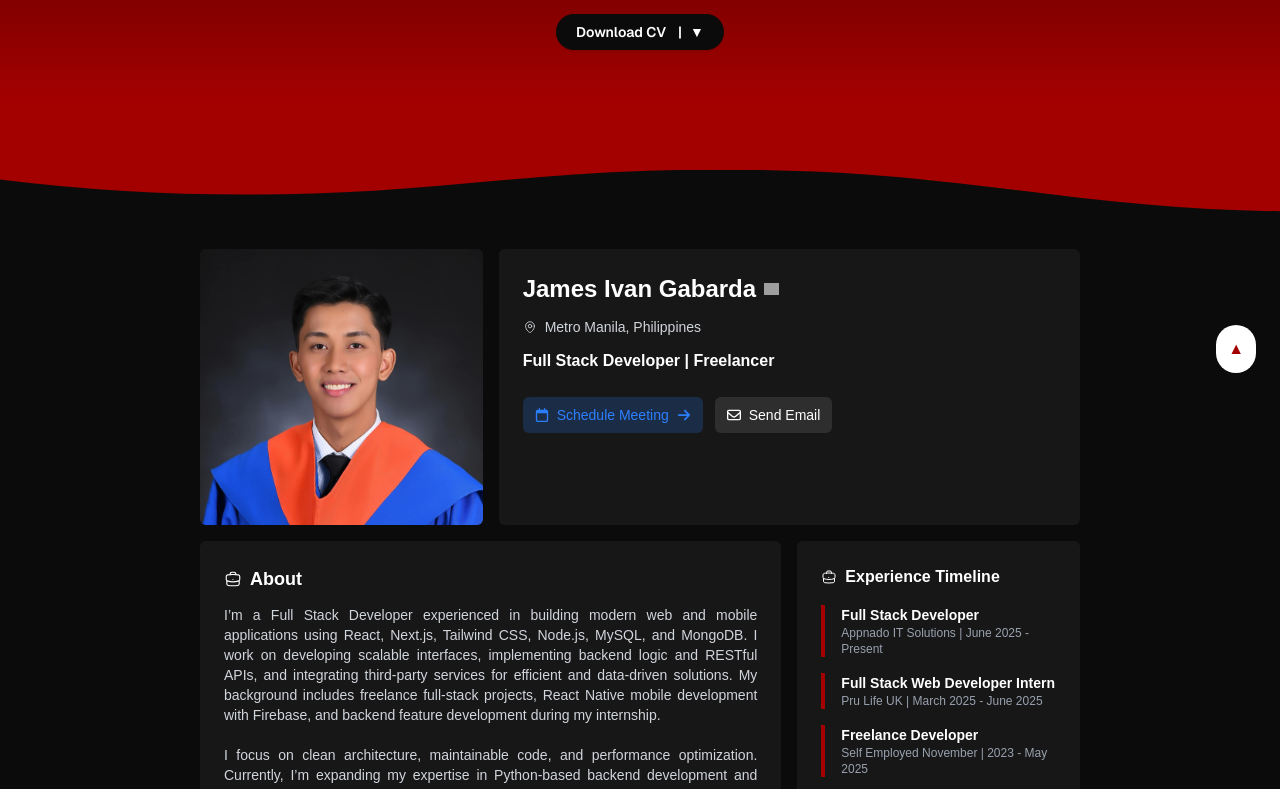
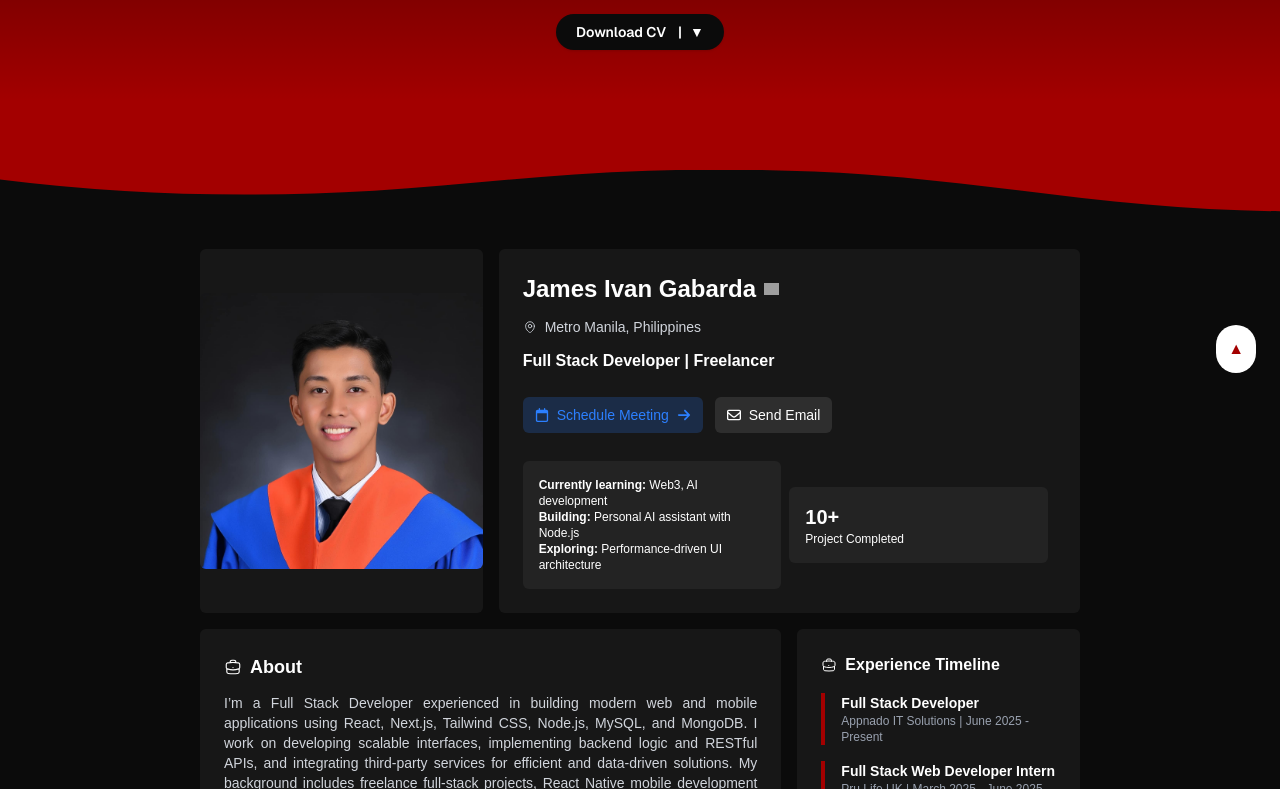
Before and after one commit to jigabarda/Portfoliov4, a Next.js app: page / in a window 1280 px wide. Shown: the part 403-1192 px from the top of the page. Built offline with nearby package versions, Linux system fonts and the light colour scheme; grey boxes are pictures that could not be loaded.

Commit message:
udpate about description section and add new details

```diff
--- a/src/app/components/About.tsx
+++ b/src/app/components/About.tsx
@@ -126,6 +126,23 @@ const About = () => {
                 <FaRegEnvelope />
                 Send Email
               </button>
+            </div>
+            <div className="flex justify-between items-center mt-4">
+              <div className="bg-white/5 p-4 rounded-md w-1/2 mr-2">
+                <p className="text-white text-xs">
+                  <span className="font-bold">Currently learning:</span> Web3,
+                  AI development
+                  <br />
+                  <span className="font-bold">Building: </span>Personal AI
+                  assistant with Node.js <br />
+                  <span className="font-bold">Exploring: </span>
+                  Performance-driven UI architecture
+                </p>
+              </div>
+              <div className="text-white bg-white/5 p-4 rounded-md w-1/2 mr-2">
+                <h3 className="font-bold text-xl">10+</h3>
+                <p className=" text-xs">Project Completed</p>
+              </div>
             </div>
           </div>
 
```
